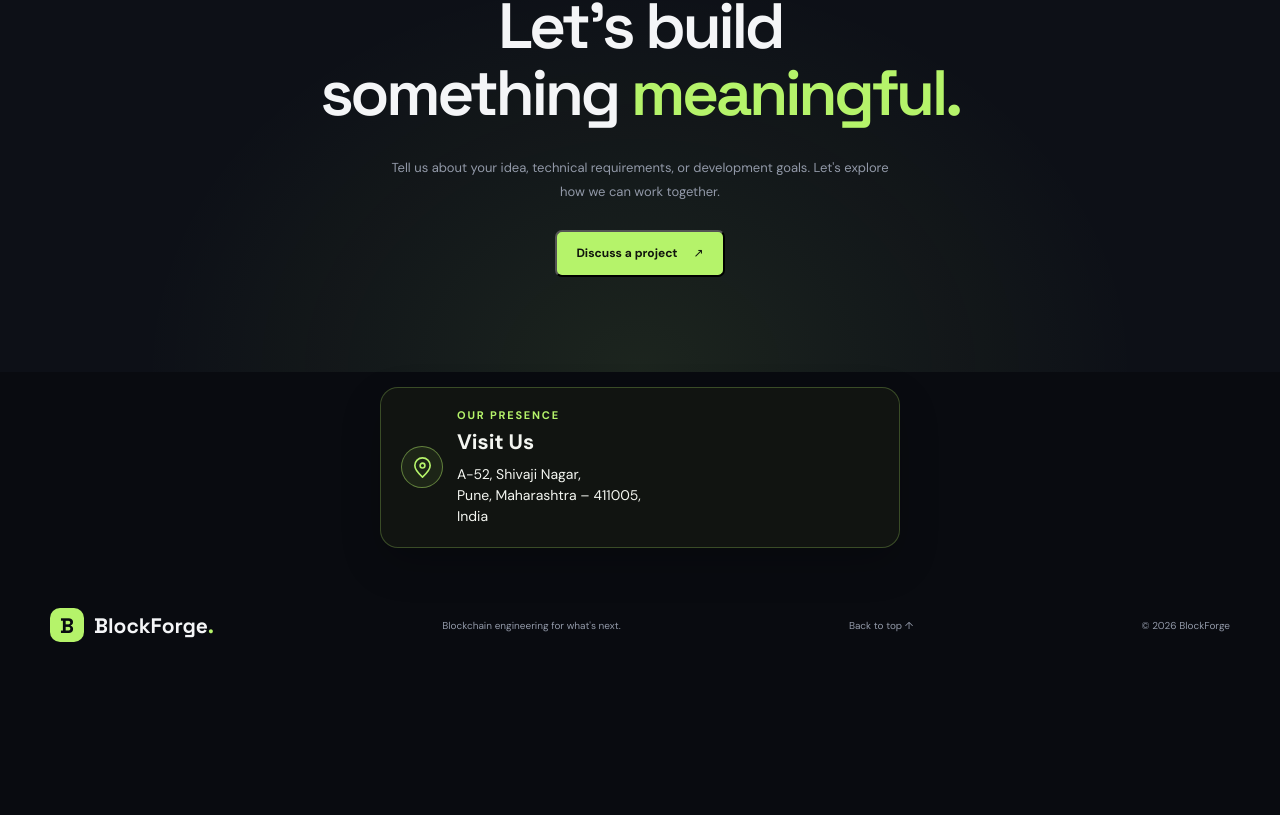
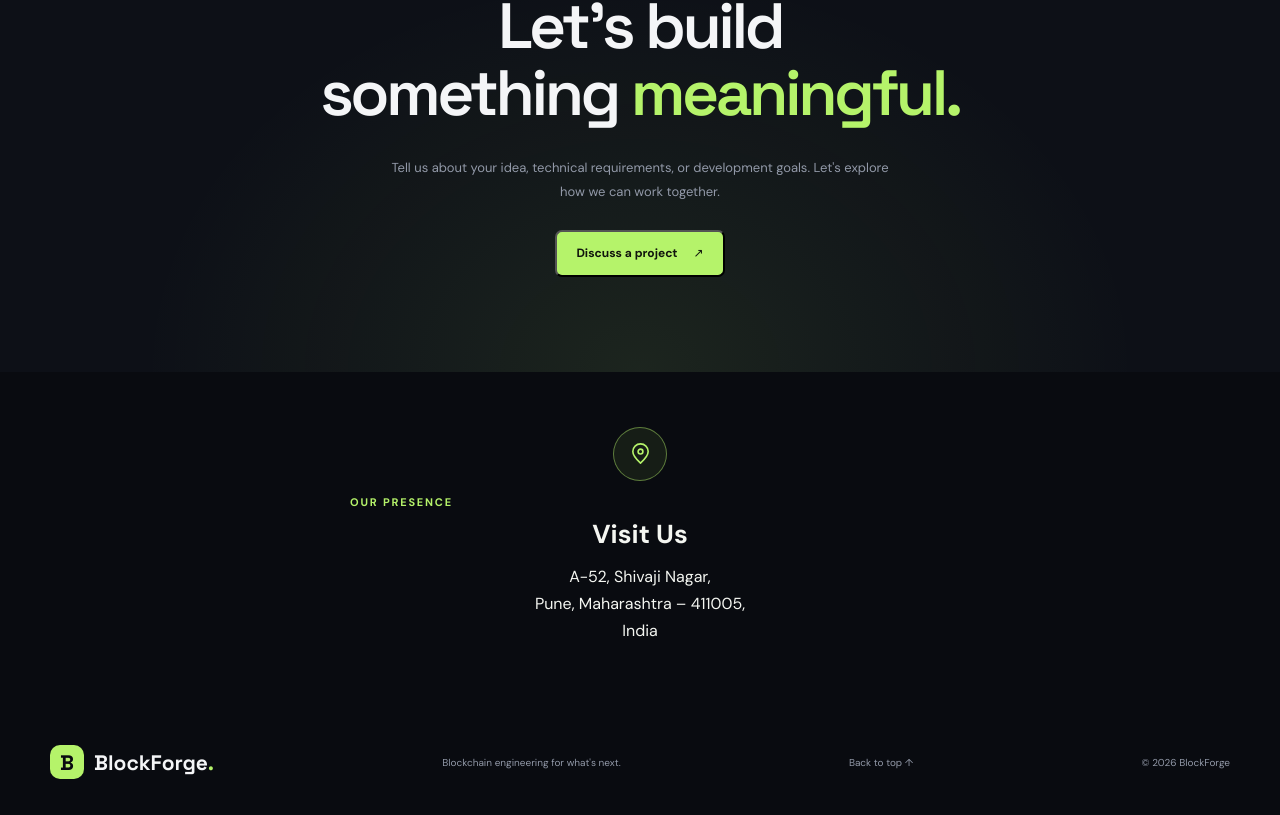
Before and after one commit to BlockForge-Devhimu/BlockForge-webiste-, a React (Vite) app: page / in a window 1280 px wide. Shown: the part 4844-5659 px from the top of the page. Before the commit the page ends 5522 px from the top, so only its background shows below. Built offline with nearby package versions, Linux system fonts and the light colour scheme.

Commit message:
Update styles.css

```diff
--- a/src/styles.css
+++ b/src/styles.css
@@ -2154,3 +2154,53 @@ gap: 12px;
 align-items: flex-start;
 }
 }
+/* BlockForge - Centered Visit Us Section */
+.visit-section {
+padding: 35px 20px 45px;
+}
+
+.visit-card {
+max-width: 600px;
+margin: 0 auto;
+padding: 20px 10px;
+display: flex;
+flex-direction: column;
+align-items: center;
+gap: 14px;
+text-align: center;
+border: none;
+border-radius: 0;
+background: transparent;
+box-shadow: none;
+}
+
+.visit-icon {
+width: 54px;
+height: 54px;
+margin: 0 auto;
+}
+
+.visit-content {
+width: 100%;
+min-width: 0;
+text-align: center;
+}
+
+.visit-content .eyebrow {
+margin-bottom: 8px;
+}
+
+.visit-content h2 {
+margin: 0 0 12px;
+font-size: 26px;
+}
+
+.visit-address {
+margin: 0;
+font-size: 16px;
+line-height: 1.7;
+}
+
+.visit-description {
+display: none;
+}
```
